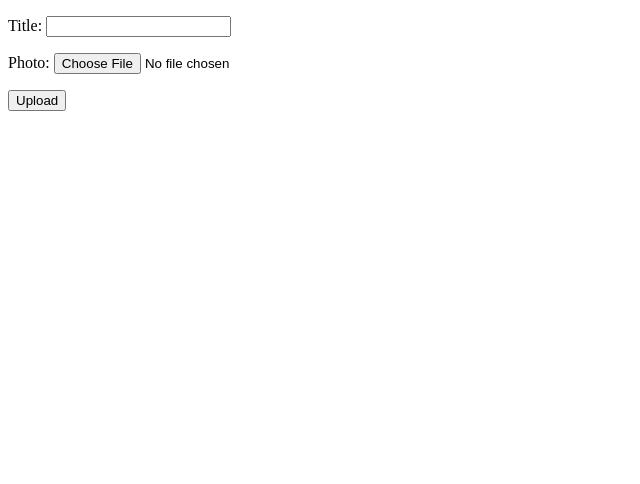
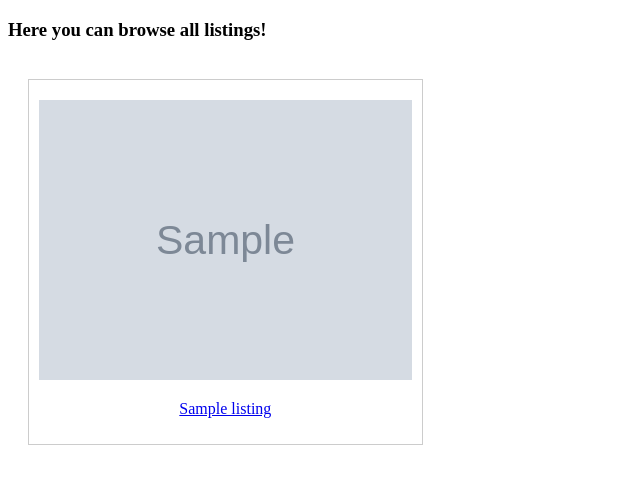
Before and after one commit to magdalenasloninska/virtual-marketplace, a Django app: page /shop/browse in a window 1280 px wide. Shown: the top 484 px of the page, without its empty margins (0-640 px from the left). Run offline with Django 5.2, Linux system fonts and the light colour scheme; tables that the repository leaves empty hold one stand-in row (values such as "Sample post"); grey boxes marked "Sample" are stand-in pictures.

Commit message:
Introduced browsing feature

```diff
--- a/server/djangoserver/shop/templates/browse.html
+++ b/server/djangoserver/shop/templates/browse.html
@@ -2,18 +2,41 @@
 <html lang="en">
     <head>
         <meta charset="UTF-8">
-        <title>Gallery</title>
+        <title>Browse</title>
+
+        <style>
+            .grid-container {
+                display: grid;
+                grid-template-columns: repeat(3, 1fr);
+                gap: 20px;
+                padding: 20px;
+            }
+            .grid-item {
+                border: 1px solid #ccc;
+                padding: 10px;
+                text-align: center;
+            }
+            .grid-item img {
+                max-width: 100%;
+                height: auto;
+            }
+            img {
+                padding-top: 10px;
+            }
+        </style>
     </head>
     <body>
-        <form method = "post" enctype="multipart/form-data">
-            {% csrf_token %}
-            {{ form.as_p }}
-            <button type="submit">Upload</button>
-        </form>
+        <h3>Here you can browse all listings!</h3>
 
-        {% if uploaded_photo_url %}
-            <h2>Uploaded Image:</h2>
-            <img src="{{ uploaded_photo_url }}" alt="Uploaded photo">
-        {% endif %}
+        <div class="grid-container">
+            {% for listing in listings %}
+                <div class="grid-item">
+                    <a href="{% url 'details' listing.pk %}">
+                        <img src="{{ listing.photo.url }}" alt="Item photo" width="400" padding:>
+                        <p>{{ listing.title }}</p>
+                    </a>
+                </div>
+            {% endfor %}
+        </div>
     </body>
 </html>
--- a/server/djangoserver/shop/urls.py
+++ b/server/djangoserver/shop/urls.py
@@ -6,6 +6,7 @@ from . import views
 urlpatterns = [
     path("", views.home, name="home"),
     path("browse", views.browse, name="browse"),
+    path("new-listing", views.new_listing, name="new_listing"),
     path("users/<int:user_id>/", views.profile, name="profile"),
     path("listings/<int:listing_id>/", views.details, name="details"),
 ]
--- a/server/djangoserver/shop/views.py
+++ b/server/djangoserver/shop/views.py
@@ -1,25 +1,30 @@
 from django.http import HttpResponse
-from django.shortcuts import render
+from django.shortcuts import render, redirect
 
 from .models import User, Listing
 from .form import ListingForm
 
 
 def home(request):
-    newest_listings = Listing.objects.order_by("-pub_date")[:5]
-    output = ", ".join([listing.title for _ in newest_listings])
-    return HttpResponse("Welcome to the shop's homepage!" + output)
+    cheapest_listings = Listing.objects.order_by("-price")[:5]
+    output = ", ".join([listing.title for listing in cheapest_listings])
+    return HttpResponse("Welcome to the shop's homepage!<br>" + output)
 
-def browse(request):
+def new_listing(request):
     if request.method == 'POST':
         form = ListingForm(request.POST, request.FILES)
 
         if form.is_valid():
             listing = form.save()
-            return render(request, "browse.html", {"form": form, "uploaded_photo_url": listing.photo.url})
+            # return render(request, "browse.html", {"form": form, "uploaded_photo_url": listing.photo.url})
+            return redirect("/shop/browse")
     else:
         form = ListingForm()
-    return render(request, "browse.html", {"form": form})
+    return render(request, "new_listing.html", {"form": form})
+
+def browse(request):
+    all_listings = Listing.objects.all()
+    return render(request, "browse.html", {"listings": all_listings})
 
 def profile(request, user_id):
     response = "You're looking at user profile #%s"
```
Also changed, not shown: server/djangoserver/shop/templates/new_listing.html (added, +14 -0 lines).
